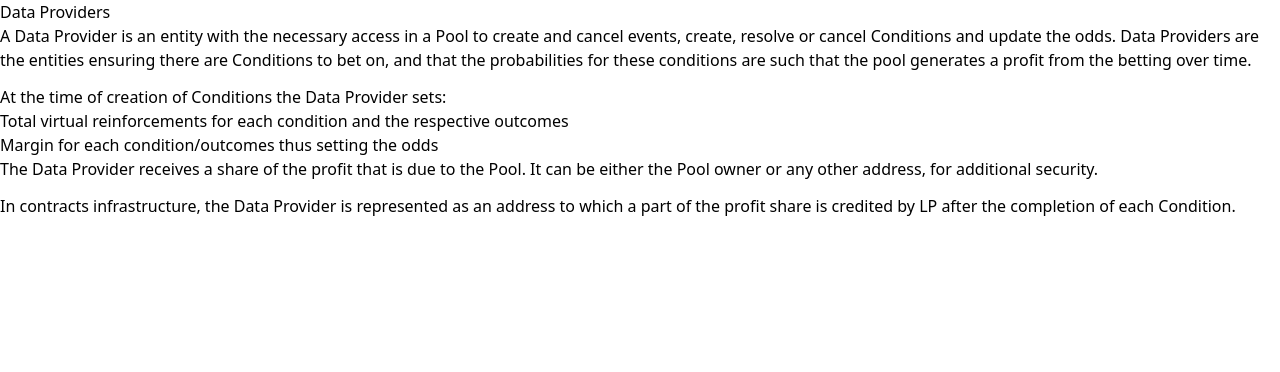
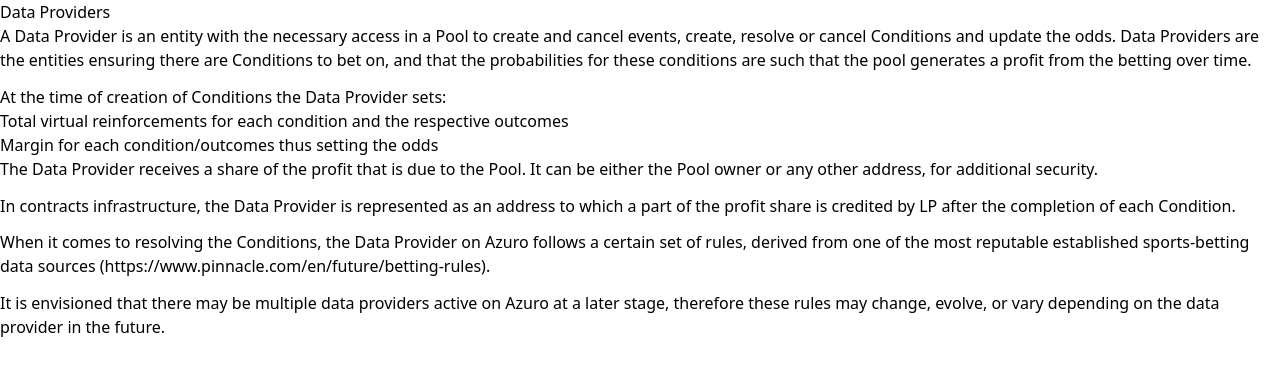
Before and after one commit to Azuro-protocol/gem-docs, a Next.js app: page /concepts/basic/data-providers in a window 1280 px wide. Shown: the top 372 px of the page. Built offline with nearby package versions, Linux system fonts and the light colour scheme.

Commit message:
Update data-providers.mdx (#55)
Please add a new text below

Co-authored-by: Stas Onatskiy <code@onatsky.ru>
Co-authored-by: Javokhir Artykov <55207018+cxxnm@users.noreply.github.com>
Co-authored-by: Vladimir Ivanov <v.ivanov@azuro.org>

```diff
--- a/pages/concepts/basic/data-providers.mdx
+++ b/pages/concepts/basic/data-providers.mdx
@@ -10,3 +10,7 @@ The Data Provider receives a share of the profit that is due to the [Pool](/conc
 
 In contracts infrastructure, the Data Provider is represented as an address to which a part of the profit share
 [is credited](/concepts/basic/rewards) by [LP](/contracts/lp) after the completion of each Condition.
+
+When it comes to resolving the Conditions, the Data Provider on Azuro follows a certain set of rules, derived from one of the most reputable established sports-betting data sources (https://www.pinnacle.com/en/future/betting-rules).
+
+It is envisioned that there may be multiple data providers active on Azuro at a later stage, therefore these rules may change, evolve, or vary depending on the data provider in the future.
```
